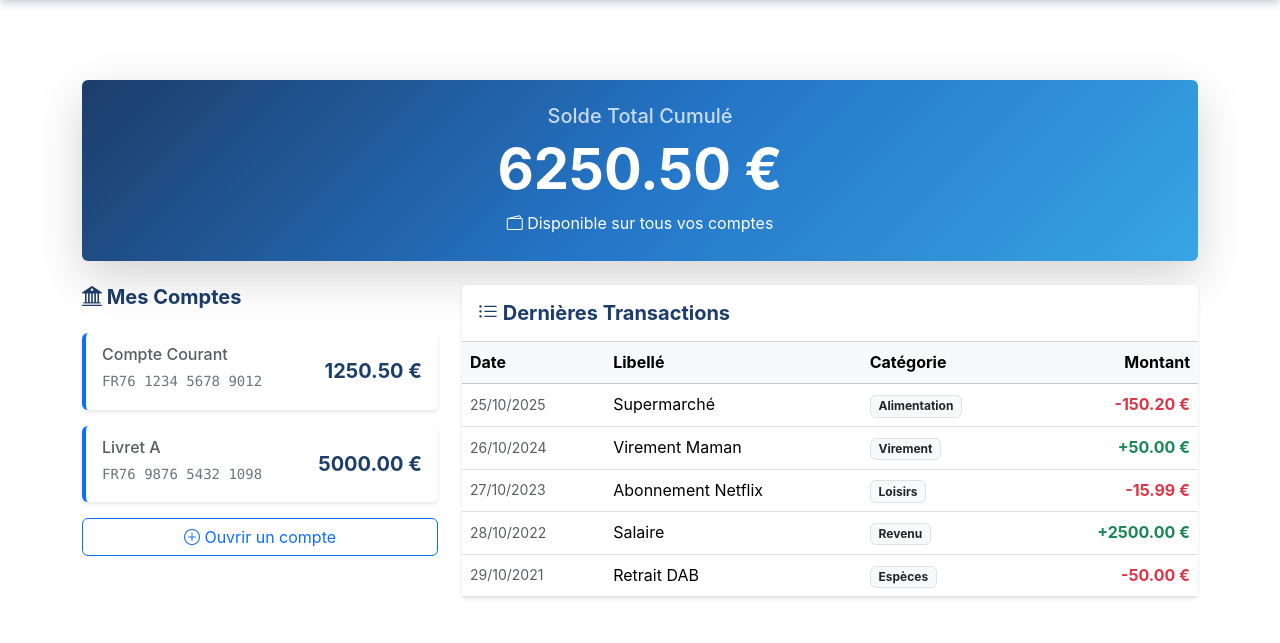
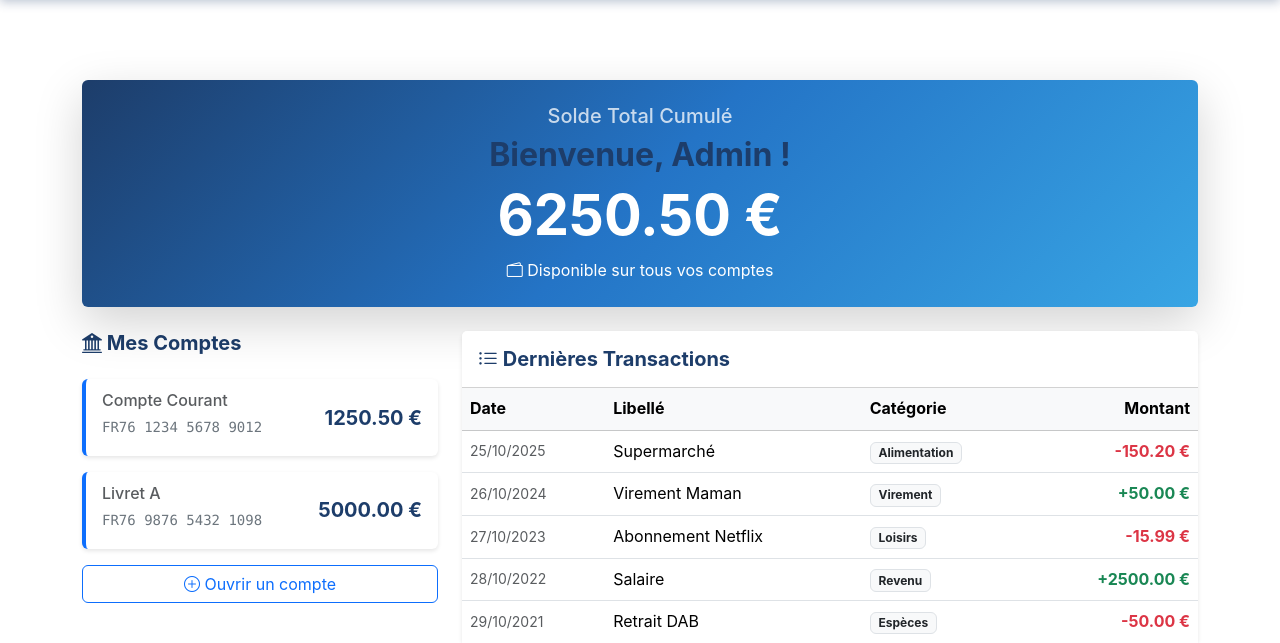
Before and after one commit to b3rnvrd/PAYsible, a FastAPI app: page /soldes in a window 1280 px wide. Shown: the part 66-709 px from the top of the page. Run offline with FastAPI, Linux system fonts and the light colour scheme.

Commit message:
Feat : ajout du nom de l'utilisateur dans la page soldes

```diff
--- a/app/web/routes.py
+++ b/app/web/routes.py
@@ -222,7 +222,10 @@ async def logout(request: Request):
 
 @router.get("/soldes", response_class=HTMLResponse, name="view_soldes")
 async def view_soldes(request: Request):
-    user_email = None
+
+    user_email = request.session.get ("user_email","admin@paysible.com")
+    user_name = user_email.split("@")[0].capitalize()
+
     if hasattr(request, "session"):
         user_email = request.session.get("user_email")
 
@@ -233,6 +236,7 @@ async def view_soldes(request: Request):
         {
             "request": request,
             "user_email": user_email,
+            "user_name": user_name,
             "accounts": fake_user_data["accounts"],
             "transactions": sorted(fake_user_data["transactions"], key=lambda x: x["date"], reverse=True),
             "total_balance": total_balance,
--- a/templates/pages/soldes.html
+++ b/templates/pages/soldes.html
@@ -10,6 +10,9 @@
             <div class="card bg-gradient-paysible text-white shadow-lg">
                 <div class="card-body p-4 text-center">
                     <h5 class="card-title opacity-75">Solde Total Cumulé</h5>
+                    <h2 class="fw-bold text-primary-paysible">
+                        Bienvenue, {{ user_name }} !
+                    </h2>
                     <h1 class="display-4 fw-bold">{{ "%.2f"|format(total_balance) }} €</h1>
                     <p class="card-text"><i class="bi bi-wallet2"></i> Disponible sur tous vos comptes</p>
                 </div>
```
Also changed, not shown: app/api/endpoints/accounts.py (+30 -27 lines).
